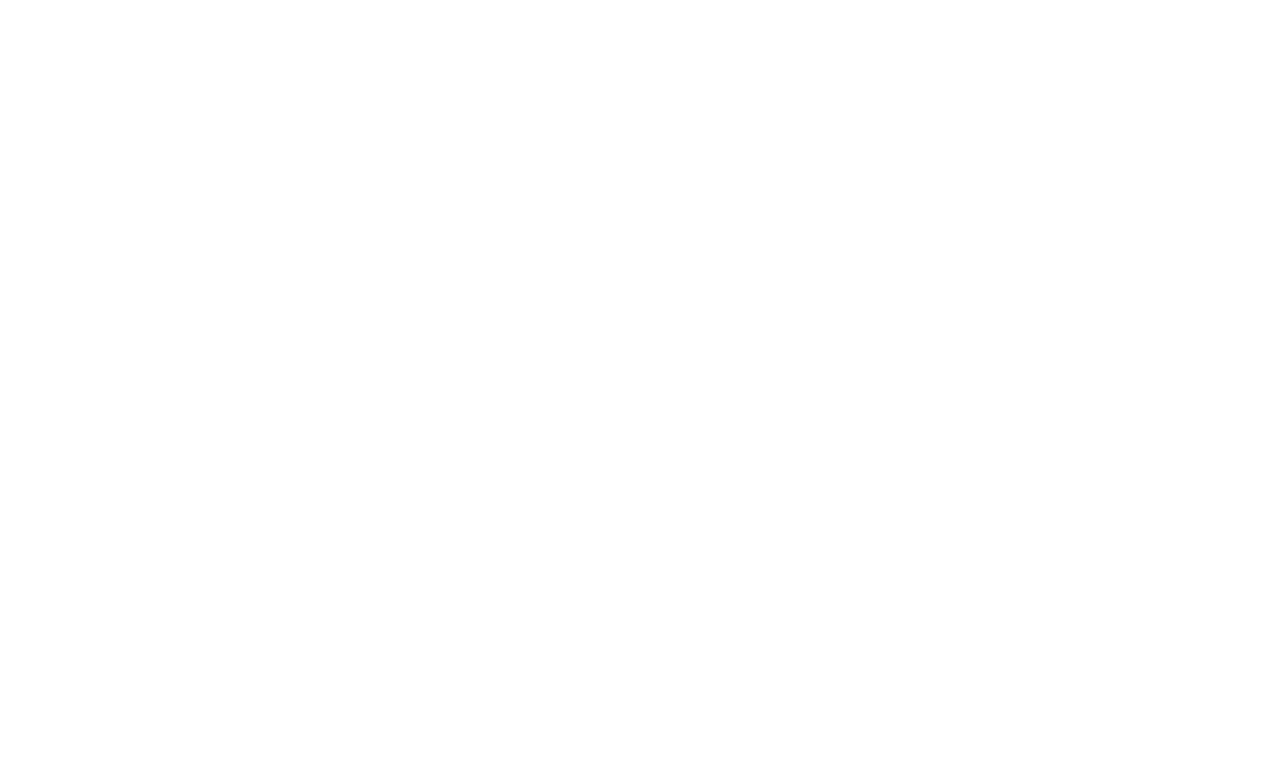
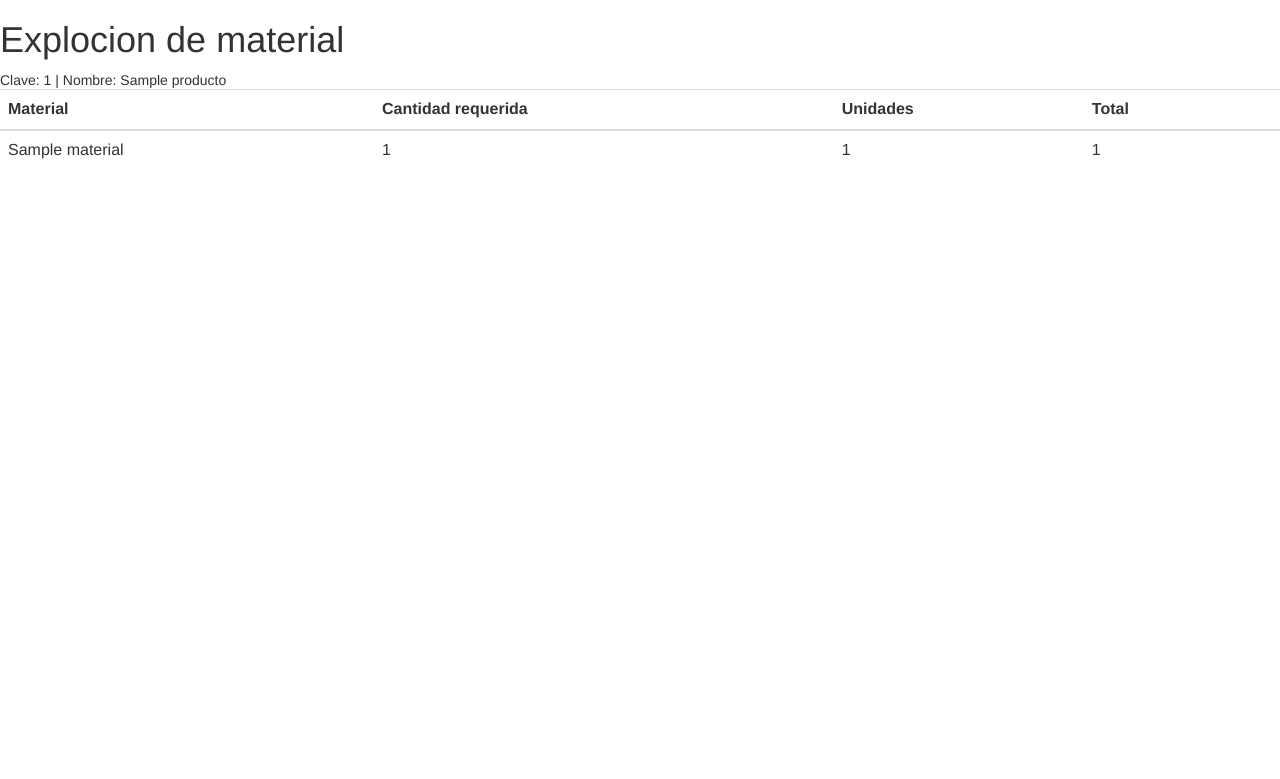
Before and after one commit to ticsutslrc/ticserp, a Django app: page /planeaccion/explocion/1/1 in a window 1280 px wide. Before the commit the part shown is empty. Shown: the top 779 px of the page. Run offline with Django 3.2, Linux system fonts and the light colour scheme; tables that the repository leaves empty hold one stand-in row (values such as "Sample post"); some libraries are stand-ins or nearby versions.

Commit message:
explocion de materiales
Explocion de materiales

```diff
--- a/planeacion/views.py
+++ b/planeacion/views.py
@@ -13,7 +13,7 @@ from reportlab.lib import colors
 from reportlab.lib.pagesizes import letter
 from reportlab.platypus import Table
 from inventario.models import Producto
-
+from inventario.models import DetalleProductosMaterial
 
 
 # Create your views here.
@@ -75,11 +75,10 @@ def cambiar_status_venta(request, pk):
     return HttpResponseRedirect(reverse('planeaccion:nueva_orden'))
 
 def explocion(request,producto,cantidad):
-    #producto1 = Producto.objects.get(pk=producto)
-    #materiales = Producto.detalleproductosmaterial_set.all()
-    #cant = cantidad
-    #return render(request, 'planeacion/explocion.html', {'producto': producto1, 'cant': cant, 'materiales': materiales})
-    return render(request, 'planeacion/explocion.html')
+    producto1 = Producto.objects.get(pk=producto)
+    materiales=producto1.detalleproductosmaterial_set.all()
+    cant = cantidad
+    return render(request, 'planeacion/explocion.html', {'producto': producto1, 'cant': cant, 'materiales': materiales})
 
 
 
--- a/templates/planeacion/explocion.html
+++ b/templates/planeacion/explocion.html
@@ -1,11 +1,44 @@
-<!DOCTYPE html>
-<html lang="en">
+{% load bootstrap3 %}
+{% load staticfiles %}
 <head>
+    <link rel="stylesheet" href="{% static 'css/bootstrap.css' %}">
     <meta charset="UTF-8">
-    <title>Title</title>
+    <title></title>
 </head>
 <body>
 
+<table class="table table-hover">
+                <thead>
+                <tr><h1>Explocion de material</h1></tr>
+                <tr>Clave: {{ producto.pk }} | Nombre: {{ producto.nombre }}</tr>
+                    <th>Material</th>
+					<th>Cantidad requerida</th>
+                    <th>Unidades</th>
+                    <th>Total</th>
+                    <th></th>
+                </tr>
+                </thead>
+                <tbody>
+                {% if materiales %}
+                    {% for materiales in materiales %}
+                        <tr>
+                            <td>{{ materiales.material.nombre}} </td>
+                            <td id="cantidad">{{ materiales.cantidad}} </td>
+                            <td id="unidades">{{ cant}} </td>
+                            <td id="total">1</td>
+                        </tr>
+                    {% endfor %}
+                {% else %}
+                    <tr>
+                        <p>Ningun registro</p>
+                    </tr>
+                {% endif %}
+                </tbody>
+            </table>
+<script>
+    var i = document.getElementById("cantidad");
+    var j = document.getElementById("unidades");
+    document.getElementById("total").textContent= i.textContent* j.textContent;
 
+</script>
 </body>
-</html>
```
